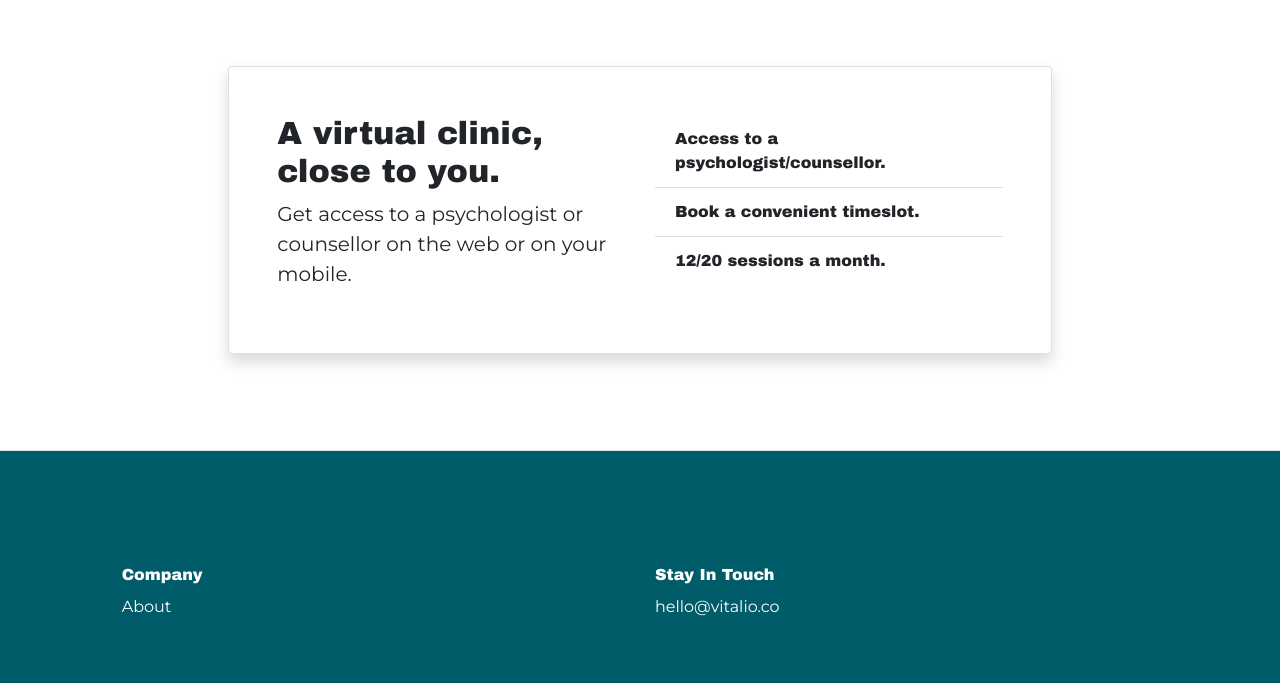
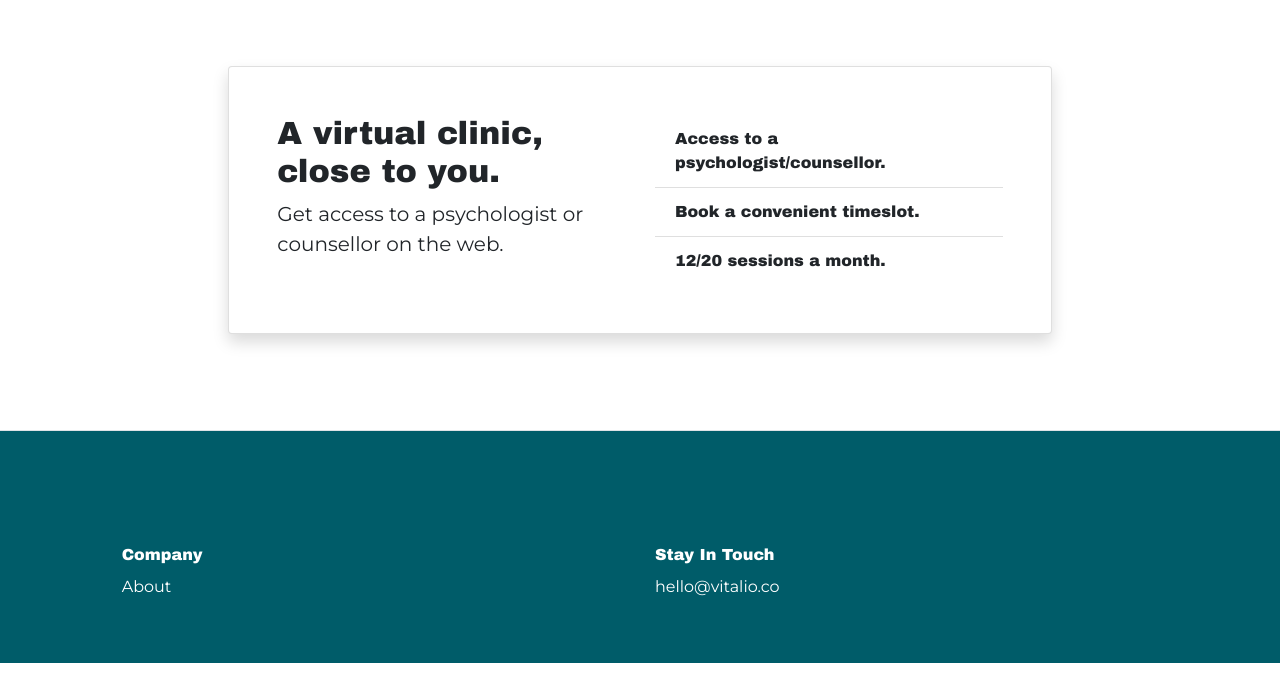
Before and after one commit to obakeng-develops/vitalio, a Django app: page / in a window 1280 px wide. Shown: the part 2128-2811 px from the top of the page. Run offline with Django 3.2, Linux system fonts and the light colour scheme; some libraries are stand-ins or nearby versions.

Commit message:
Made another word change.

```diff
--- a/vitalio/pages/templates/pages/home.html
+++ b/vitalio/pages/templates/pages/home.html
@@ -65,7 +65,7 @@
                 <div class="row px-5 py-5">
                     <div class="col-md-6">
                         <h2>A virtual clinic, close to you.</h2>
-                        <p class="lead">Get access to a psychologist or counsellor on the web or on your mobile.</p>
+                        <p class="lead">Get access to a psychologist or counsellor on the web.</p>
                     </div>
                     <div class="col-md-6">
                         <ul class="list-group list-group-flush">
```
